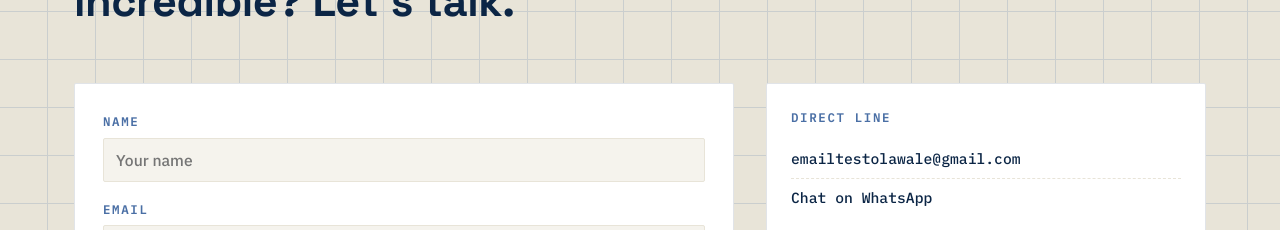
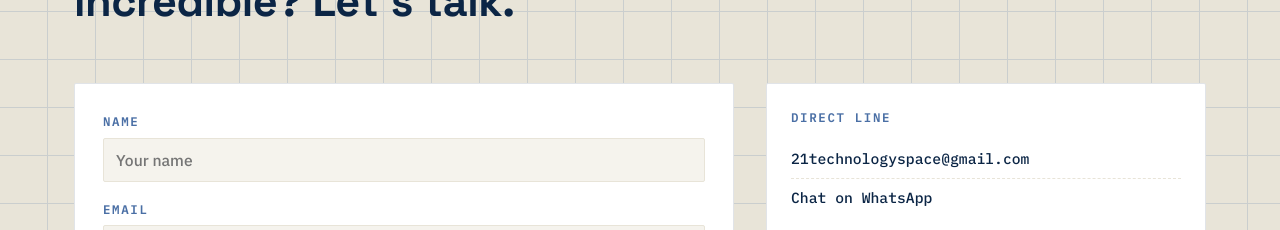
Before and after one commit to SirBlessing/21techspace, a React (Vite) app: page / in a window 1280 px wide. Shown: the part 3621-3851 px from the top of the page. Built offline with nearby package versions, Linux system fonts and the light colour scheme.

Commit message:
fix email and number

```diff
--- a/src/components/ContactPanel.jsx
+++ b/src/components/ContactPanel.jsx
@@ -1,8 +1,8 @@
 import { useState } from 'react'
 
 // TODO: replace with your real WhatsApp number (country code, no + or spaces).
-const WHATSAPP_NUMBER = '2348134457451'
-const CONTACT_EMAIL = 'emailtestolawale@gmail.com'
+const WHATSAPP_NUMBER = '2348021292388'
+const CONTACT_EMAIL = '21technologyspace@gmail.com'
 
 const initialProject = { name: '', email: '', service: 'Web Development', details: '' }
 
--- a/src/components/Services.jsx
+++ b/src/components/Services.jsx
@@ -6,7 +6,7 @@ const SERVICES = [
     title: 'Web Development',
     summary: 'Modern, responsive and fast websites that convert visitors to customers.',
     detail:
-      'Built on performance-first foundations — clean semantic markup, optimized assets, and layouts tuned for conversion. Every site ships mobile-first and measured against real load-time targets, not guesses.',
+      'Built on performance-first foundations  clean semantic markup, optimized assets, and layouts tuned for conversion. Every site ships mobile-first and measured against real load-time targets, not guesses.',
   },
   {
     code: 'WEB-02',
@@ -34,7 +34,7 @@ const SERVICES = [
     title: 'Web Based App Development',
     summary: 'Powerful web applications and platforms built for performance.',
     detail:
-      'Full-stack platforms — auth, data, real-time features, the works — architected to stay fast as your user base and your feature set both grow.',
+      'Full-stack platforms  auth, data, real-time features, the works  architected to stay fast as your user base and your feature set both grow.',
   },
   {
     code: 'UX-01',
```
